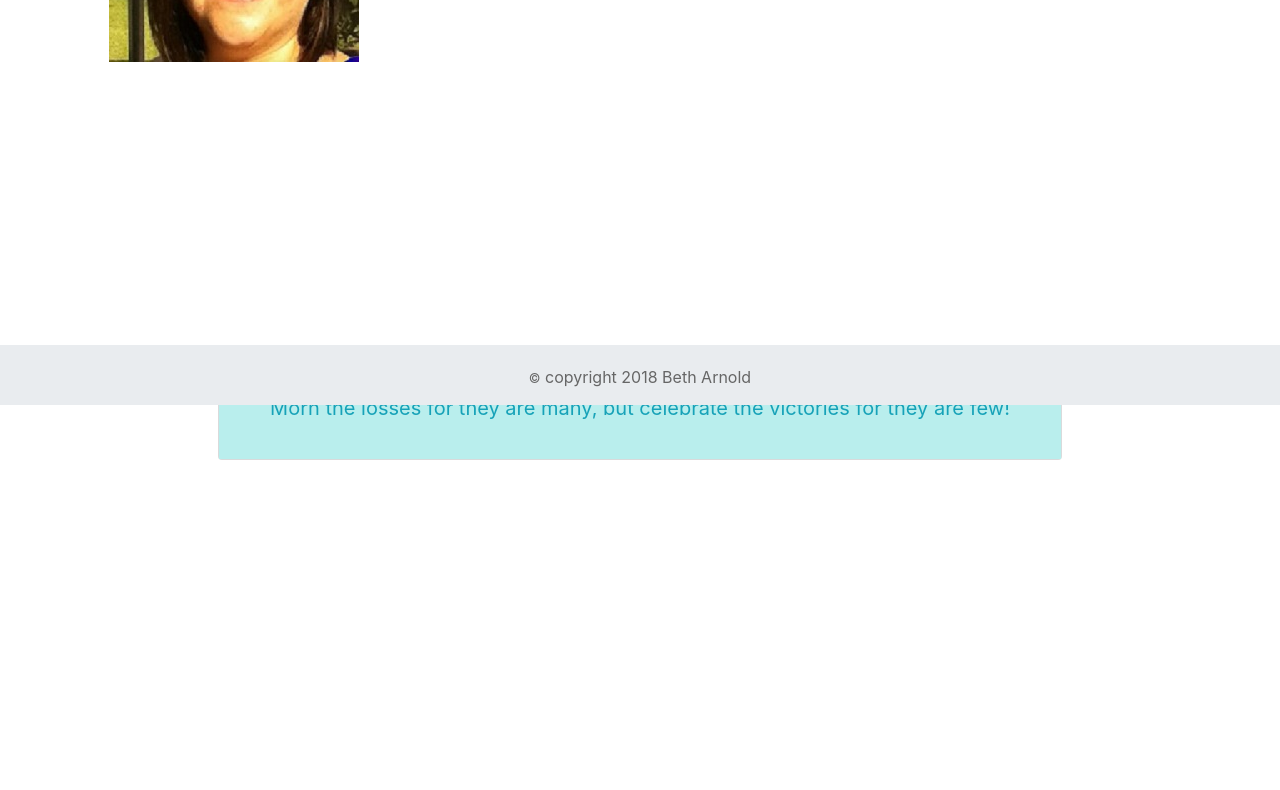
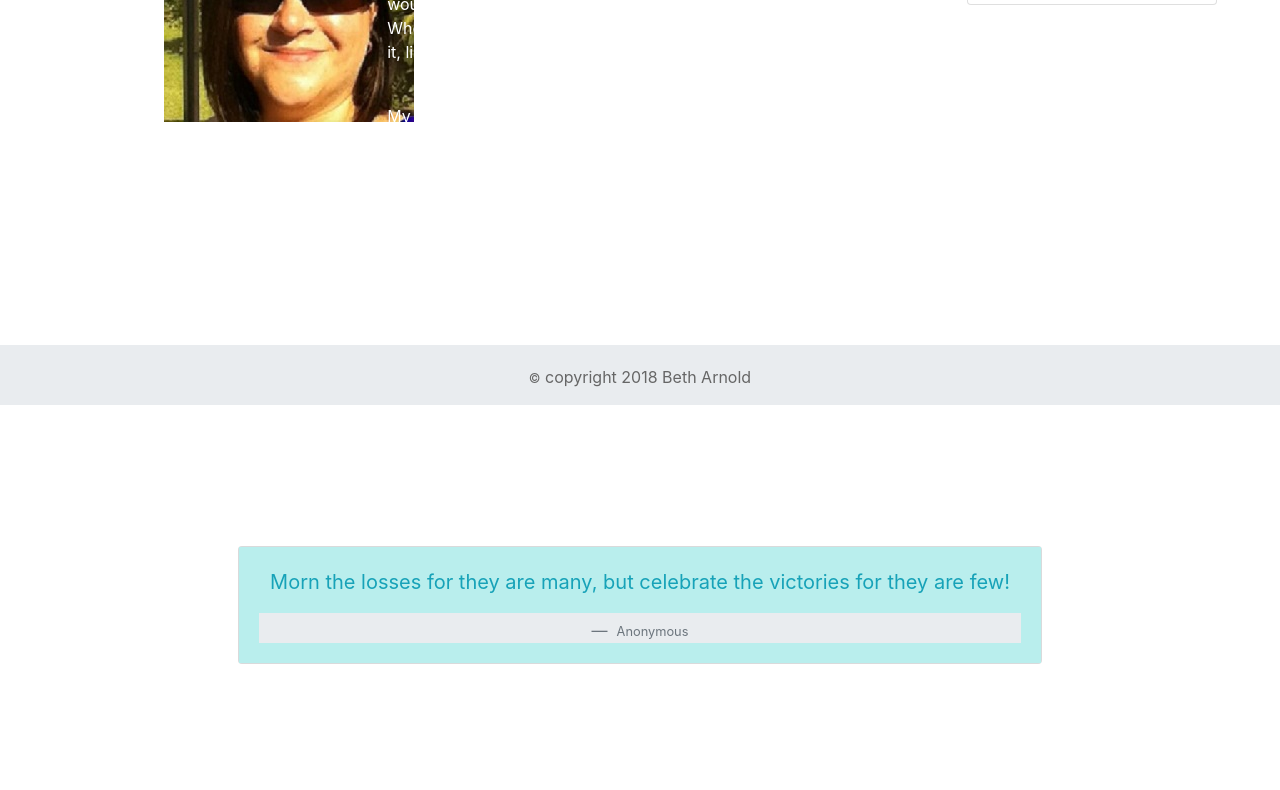
Before and after one commit to BETH-A/Bootstrap-Portfolio, a plain HTML site: page index.html in a window 1280 px wide. Shown: the part 395-1185 px from the top of the page. Before the commit the page ends 1121 px from the top, so only its background shows below. Drawn offline with nearby package versions, Linux system fonts and the light colour scheme.

Commit message:
Bootstrap-Portfolio

```diff
--- a/assets/css/style.css
+++ b/assets/css/style.css
@@ -8,6 +8,10 @@ body {
 
 p {
     color: #fff;
+}
+
+.row {
+    padding: 30px;
 }
 
 .jumbotron {
@@ -22,9 +26,10 @@ p {
 .blockquote-footer {
     height: 30px;
     padding: 5px;
+    background: #e9ecef;
 }
 
-footer {
+#footer {
     position: fixed;
     left: 0;
     bottom: 0;
--- a/index.html
+++ b/index.html
@@ -73,16 +73,16 @@
             <div class="col-md-1">
             </div>
 
-            <div class="col-md-7">
+            <div class="col-md-7 col-sm-10">
                 <div class="row">
-                    <div class="col-md-3">
+                    <div class="col-md-3 col-sm-8">
                         <img src="assets/images/Beth.jpg">
                     </div>
 
-                    <div class="col-md-1">
+                    <div class="col-md-1 col-sm-1">
                     </div>
 
-                    <div class="col-md-8">
+                    <div class="col-md-8 col-sm-4">
                         <p>I'm an avid reader who is constantly pushing myself to learn new things. I switched to reading exclusively
                             on my iPad due to running out of space for all of my books. Picture in your head the opening
                             scenes of Belle from Disney's
@@ -98,7 +98,7 @@
                 </div>
             </div>
 
-            <div class="col-md-2 offset-1">
+            <div class="col-md-2 offset-1 col-sm-8 offset-1">
                 <div class="card" style="width: 250px; text-align: center;">
                     <div class="card-body">
                         <h5 class="card-title">Connect with Me
@@ -153,7 +153,7 @@
     </div>
     </div>
     <div class="col-md-12">
-            <footer><small>&copy;</small> copyright 2018 Beth Arnold
+            <footer id="footer"><small>&copy;</small> copyright 2018 Beth Arnold
             </footer>
         </div>
     </div>
```
